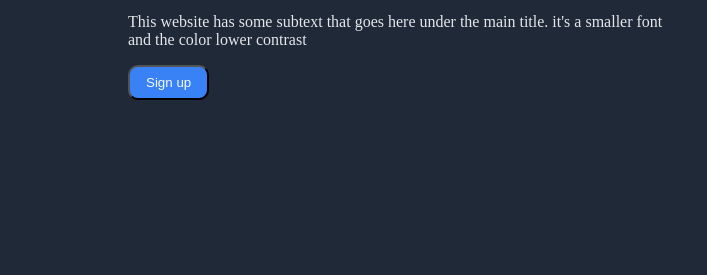
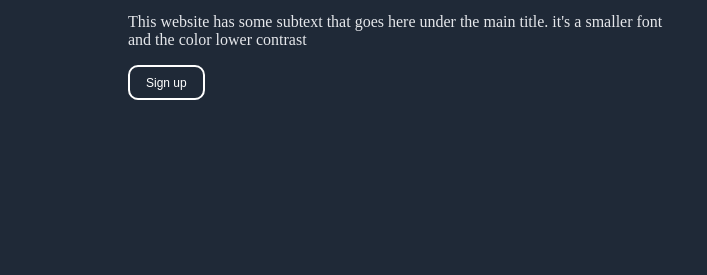
Before and after one commit to abelchalla/Landing-Page, a plain HTML site: page index.html in a window 1280 px wide. Shown: the part 156-431 px from the top of the page, 0-707 px from the left. Drawn offline with Linux system fonts and the light colour scheme.

Commit message:
Change the sign up buttons look and wrap the header

```diff
--- a/style.css
+++ b/style.css
@@ -22,6 +22,10 @@ body{
     justify-content: space-between;
     flex-wrap: wrap;
 
+}
+
+.header{
+    gap: 30px;
 }
 
 .top-content{
@@ -74,6 +78,7 @@ a{
     padding: 8px 16px;
     border-radius: 10px;
     color: #f9faf8;
+
 }
 
 .content{
@@ -156,7 +161,7 @@ span{
     gap: 16px;
 }
 
-.but2{
+.but, .but2{
     background: transparent;
     border: 2px solid white;
     border-radius: 6px;
@@ -168,13 +173,18 @@ span{
     min-height: 35px;
 }
 
-.but2:hover{
+.but{
+    padding: 8px 16px;
+    border-radius: 10px;
+}
+
+.but:hover,.but2:hover{
     background: white;
     border: 2px solid #99bdf6;
     color: black;
     border-radius: 6px;
 }
-.but2:active{
+.but:active,.but2:active{
     color: #3882f6;
 }
 
```
